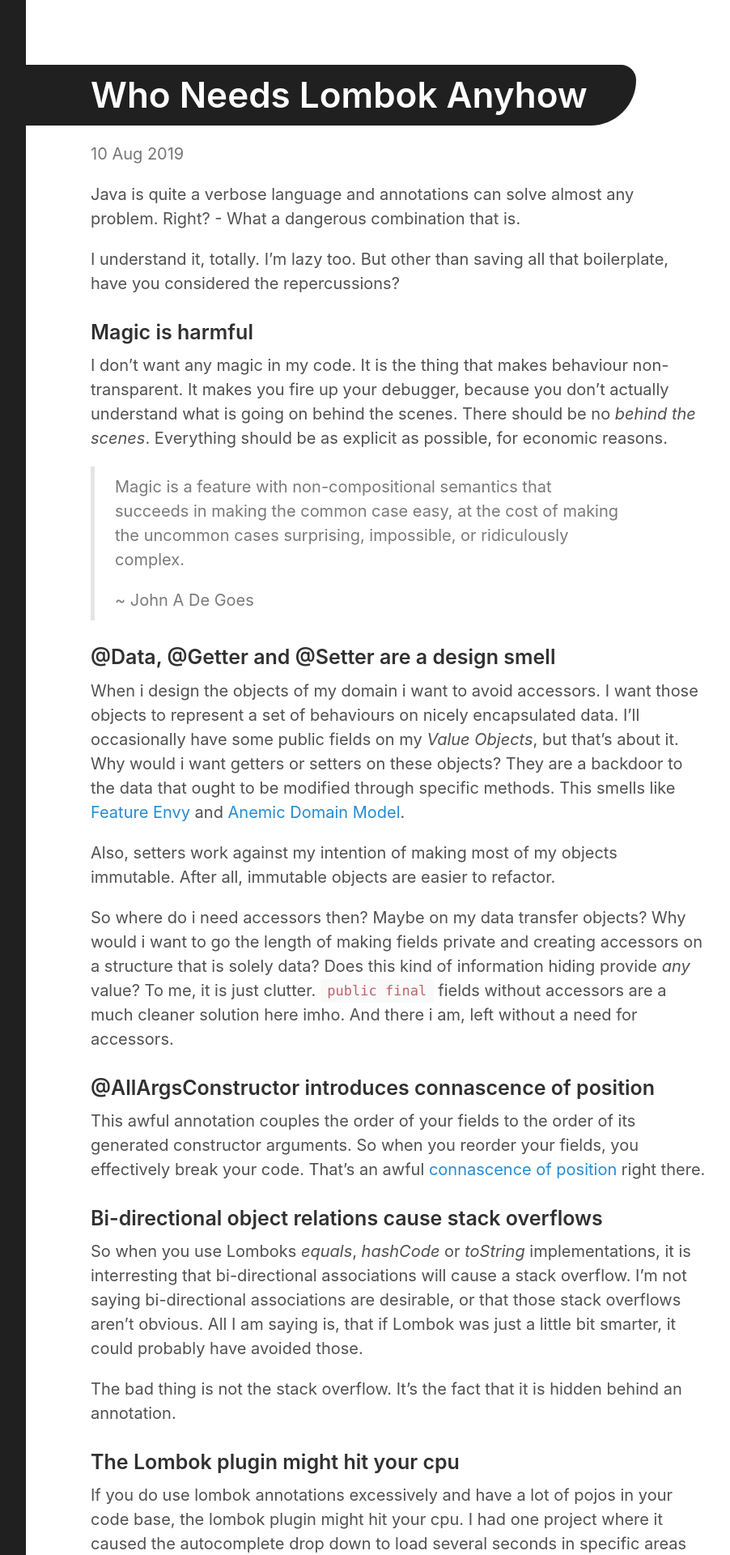
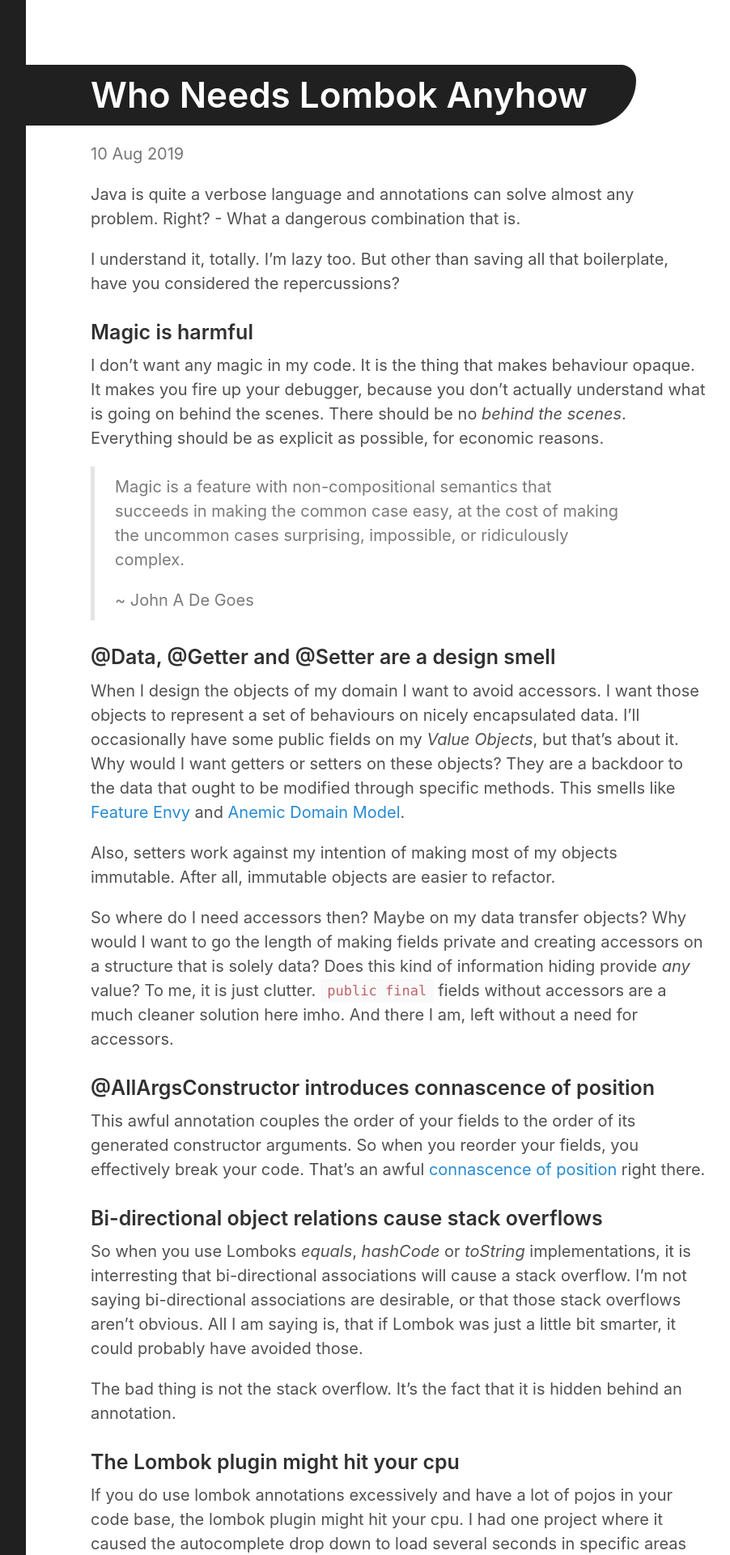
Before and after one commit to gregorriegler/gregorriegler.github.io, a Jekyll site: the page built from _posts/2019-08-10-who-needs-lombok-anyhow.md, in a window 1280 px wide. Shown: the top 1920 px of the page at 81% size, without its empty margins (328-1230 px from the left). Built offline with Jekyll 4.4.1, drawn with Linux system fonts in a browser that asks for light colours; comment, search, counter and statistics services are not loaded; some of the changed text lies outside the part shown.

Commit message:
Update 2019-08-10-who-needs-lombok-anyhow.md

```diff
--- a/_posts/2019-08-10-who-needs-lombok-anyhow.md
+++ b/_posts/2019-08-10-who-needs-lombok-anyhow.md
@@ -6,7 +6,7 @@
 
 ### Magic is harmful
 I don't want any magic in my code.
-It is the thing that makes behaviour non-transparent.
+It is the thing that makes behaviour opaque.
 It makes you fire up your debugger, because you don't actually understand what is going on behind the scenes.
 There should be no _behind the scenes_.
 Everything should be as explicit as possible, for economic reasons.
@@ -15,21 +15,21 @@
 >~ John A De Goes
 
 ### @Data, @Getter and @Setter are a design smell
-When i design the objects of my domain i want to avoid accessors.
+When I design the objects of my domain I want to avoid accessors.
 I want those objects to represent a set of behaviours on nicely encapsulated data.
 I'll occasionally have some public fields on my _Value Objects_, but that's about it.
-Why would i want getters or setters on these objects? They are a backdoor to the data that ought to be modified through specific methods.
+Why would I want getters or setters on these objects? They are a backdoor to the data that ought to be modified through specific methods.
 This smells like [Feature Envy](https://refactoring.guru/smells/feature-envy) and [Anemic Domain Model](https://martinfowler.com/bliki/AnemicDomainModel.html).
 
 Also, setters work against my intention of making most of my objects immutable.
 After all, immutable objects are easier to refactor.
 
-So where do i need accessors then?
+So where do I need accessors then?
 Maybe on my data transfer objects?
-Why would i want to go the length of making fields private and creating accessors on a structure that is solely data?
+Why would I want to go the length of making fields private and creating accessors on a structure that is solely data?
 Does this kind of information hiding provide _any_ value? To me, it is just clutter.
 `public final` fields without accessors are a much cleaner solution here imho.
-And there i am, left without a need for accessors.
+And there I am, left without a need for accessors.
 
 ### @AllArgsConstructor introduces connascence of position
 This awful annotation couples the order of your fields to the order of its generated constructor arguments.
@@ -46,12 +46,12 @@
 ### The Lombok plugin might hit your cpu
 If you do use lombok annotations excessively and have a lot of pojos in your code base, the lombok plugin might hit your cpu.
 I had one project where it caused the autocomplete drop down to load several seconds in specific areas of the code.
-The problem was gone once i deactivated the plugin.
+The problem was gone once I deactivated the plugin.
 To be fair: Maybe it was just a temporary problem with the plugin that has already been addressed.
 
 ### Compatibility issues with Java versions greater than 8
-When i tried migrating a java 1.8 project that used lombok to java 11, i ran into issues.
-And despite the [known issues](https://stackoverflow.com/questions/53866929/unable-to-use-lombok-with-java-11) and [fixes](https://github.com/rzwitserloot/lombok/issues/1723) that i found on the internet, i was not able to get it to work again within 2 hours of trying.
+When I tried migrating a java 1.8 project that used lombok to java 11, I ran into issues.
+And despite the [known issues](https://stackoverflow.com/questions/53866929/unable-to-use-lombok-with-java-11) and [fixes](https://github.com/rzwitserloot/lombok/issues/1723) that I found on the internet, I was not able to get it to work again within 2 hours of trying.
 Delombok to the rescue.
 
 __update:__ seems like i ran into a similar issue like [this](https://github.com/rzwitserloot/lombok/issues/1723), trying to upgrade to java 11.
@@ -103,7 +103,7 @@
 - [Builder Generator](https://plugins.jetbrains.com/plugin/6585-builder-generator)
 
 Also, there is a new [__Replace Constructor with Builder__](https://www.jetbrains.com/help/idea/replace-constructor-with-builder.html) refactoring available now.
-However, i prefer the __Inner Builder__ plugin.
+However, I prefer the __Inner Builder__ plugin.
 
 ## A case for Delombok
 Thankfully, there is this nice little feature called delombok.
@@ -111,4 +111,4 @@
 so you can completely get rid of it.
 Don't expect a beautiful outcome though, the generated code will contain a lot of `@SuppressWarnings("all")`.
 Also, the delombok feature of my intellij plugin caused my ide to freeze.
-So i had to use the [Lombok Maven Plugin](http://anthonywhitford.com/lombok.maven/lombok-maven-plugin/usage.html) instead, it worked just fine.
+So I had to use the [Lombok Maven Plugin](http://anthonywhitford.com/lombok.maven/lombok-maven-plugin/usage.html) instead, it worked just fine.
```
